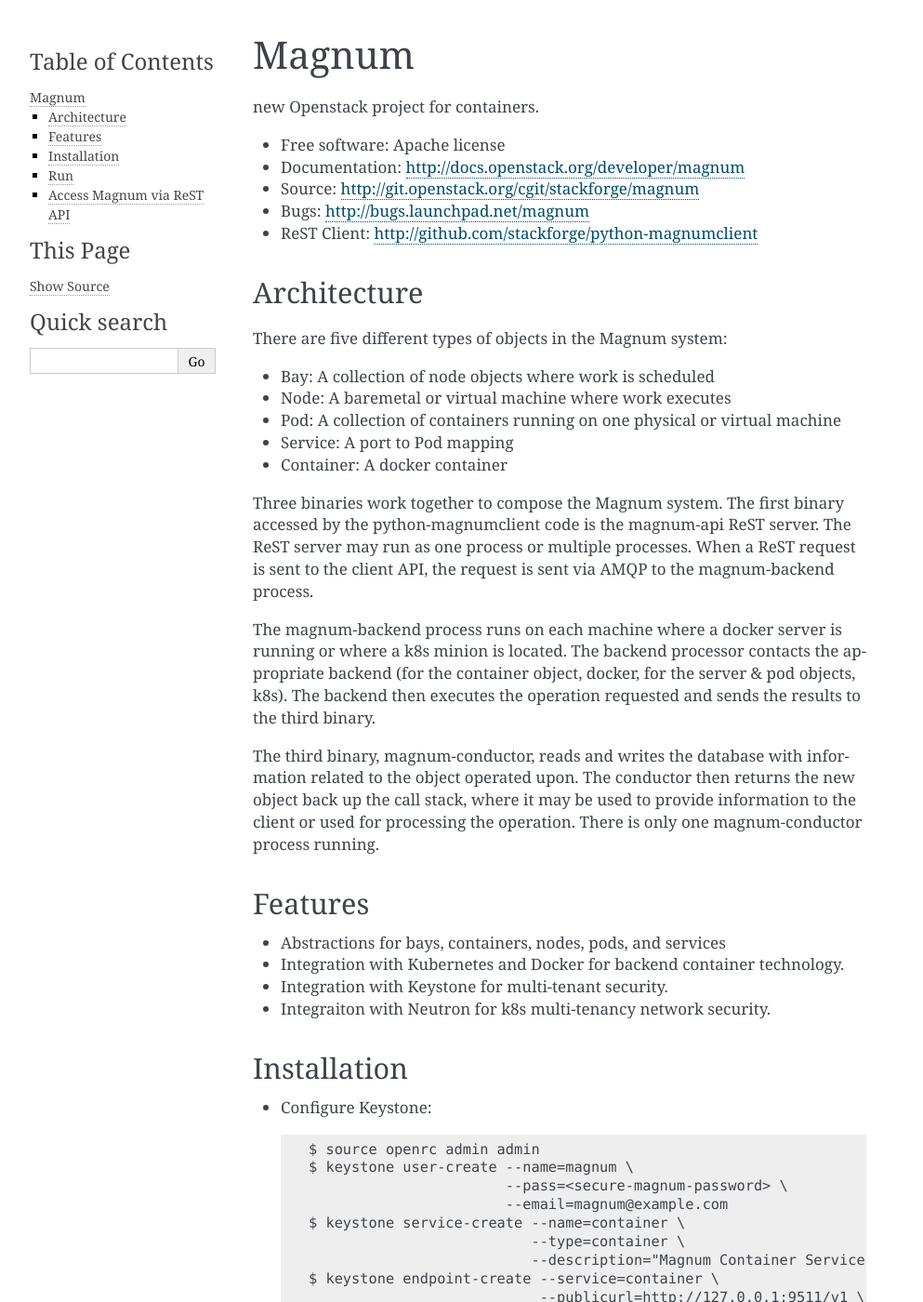
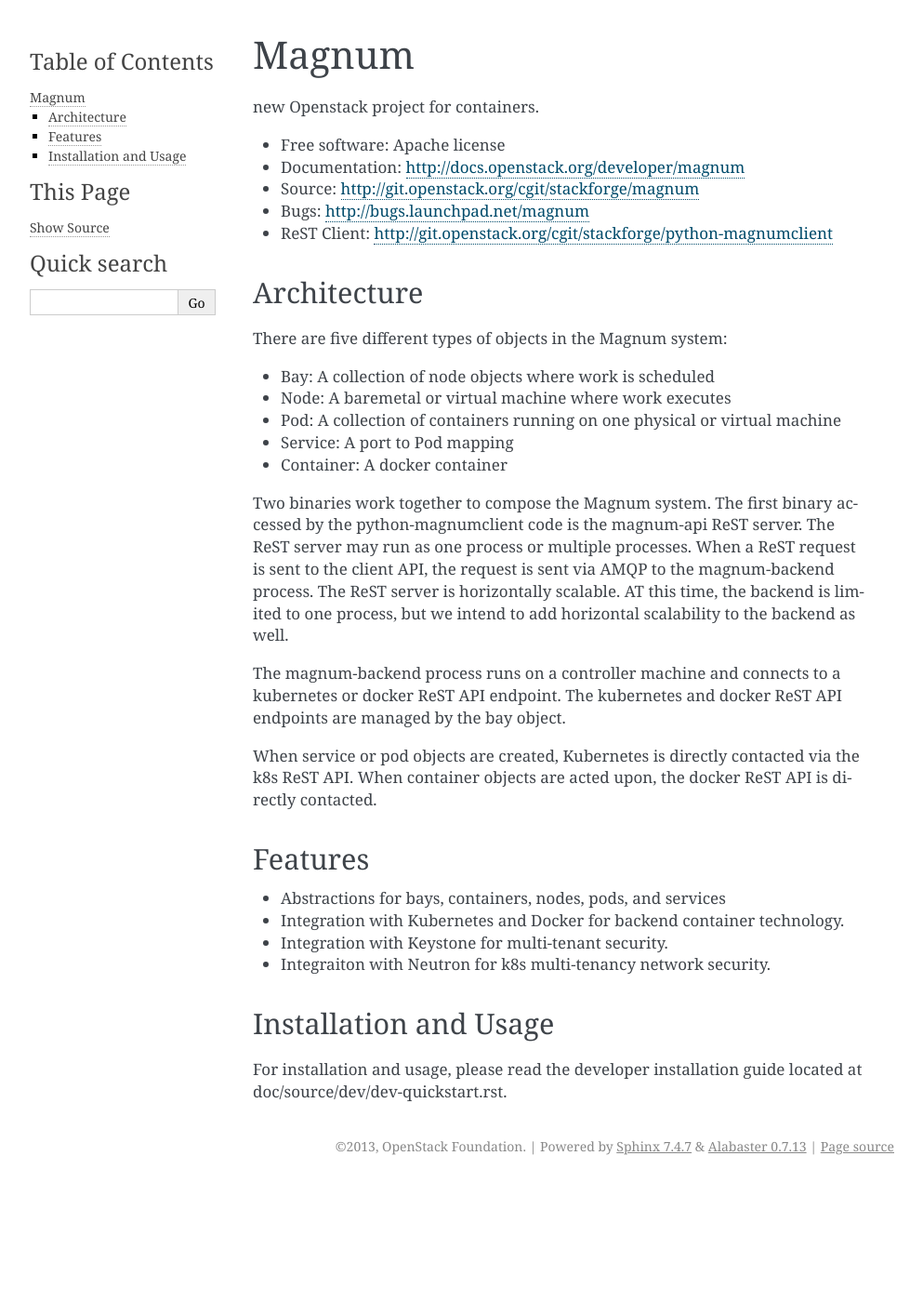
Before and after one commit to openstack/magnum, a Sphinx documentation site: the page built from doc/source/readme.rst, in a window 1280 px wide and 1400 px high. Shown: the whole window at 93% size, without its empty margins (148-1141 px from the left). Built offline with Sphinx 7.4.7, drawn with Linux system fonts in a browser that asks for light colours; pages that are not in the unit, such as notebooks, are missing from menus; some of the changed text lies outside the part shown.

Commit message:
Add documentation for a developer quickstart guide
Change-Id: Idda4b0a39076e5f473cbb4182cdcba202267ab69

```diff
--- a/README.rst
+++ b/README.rst
@@ -8,7 +8,7 @@
 * Documentation: http://docs.openstack.org/developer/magnum
 * Source: http://git.openstack.org/cgit/stackforge/magnum
 * Bugs: http://bugs.launchpad.net/magnum
-* ReST Client: http://github.com/stackforge/python-magnumclient
+* ReST Client: http://git.openstack.org/cgit/stackforge/python-magnumclient
 
 Architecture
 ------------
@@ -21,23 +21,21 @@
 * Service: A port to Pod mapping
 * Container: A docker container
 
-Three binaries work together to compose the Magnum system.  The first binary
+Two binaries work together to compose the Magnum system.  The first binary
 accessed by the python-magnumclient code is the magnum-api ReST server.  The
 ReST server may run as one process or multiple processes.  When a ReST request
 is sent to the client API, the request is sent via AMQP to the magnum-backend
-process.
+process.  The ReST server is horizontally scalable.  AT this time, the backend
+is limited to one process, but we intend to add horizontal scalability to the
+backend as well.
 
-The magnum-backend process runs on each machine where a docker server is
-running or where a k8s minion is located.  The backend processor contacts the
-appropriate backend (for the container object, docker, for the server & pod
-objects, k8s).  The backend then executes the operation requested and sends the
-results to the third binary.
+The magnum-backend process runs on a controller machine and connects to a
+kubernetes or docker ReST API endpoint.  The kubernetes and docker ReST API
+endpoints are managed by the bay object.
 
-The third binary, magnum-conductor, reads and writes the database with
-information related to the object operated upon.  The conductor then returns
-the new object back up the call stack, where it may be used to provide
-information to the client or used for processing the operation.  There is only
-one magnum-conductor process running.
+When service or pod objects are created, Kubernetes is directly contacted via
+the k8s ReST API.  When container objects are acted upon, the docker ReST API
+is directly contacted.
 
 Features
 --------
@@ -46,80 +44,7 @@
 * Integration with Keystone for multi-tenant security.
 * Integraiton with Neutron for k8s multi-tenancy network security.
 
-Installation
-------------
-* Configure Keystone::
-
-    $ source openrc admin admin
-    $ keystone user-create --name=magnum \
-                           --pass=<secure-magnum-password> \
-                           --email=magnum@example.com
-    $ keystone service-create --name=container \
-                              --type=container \
-                              --description="Magnum Container Service"
-    $ keystone endpoint-create --service=container \
-                               --publicurl=http://127.0.0.1:9511/v1 \
-                               --internalurl=http://127.0.0.1:9511/v1 \
-                               --adminurl=http://127.0.0.1:9511/v1
-
-* Install Magnum::
-
-    $ git clone http://github.com/stackforge/magnum
-    $ cd magnum
-    $ sudo python ./setup.py install
-    $ cd ..
-
-* Install Magnum's Python Client::
-
-    $ git clone http://github.com/stackforge/python-magnumclient
-    $ cd python-magnumclient
-    $ sudo python ./setup.py install
-    $ cd ..
-
-Run
----
-* Start magnum-api::
-
-    $ magnum-api &
-
-* Start magnum-conductor::
-
-    $ magnum-conductor &
-
-* Start magnum-backend (should be started where a docker server or kubernetes api server is running)::
-
-    $ magnum-backend &
-
-Access Magnum via ReST API
---------------------------
-
-* Note the magnum ReST API is not yet plumbed *
-
-* select a subcommand::
-    bay-create
-    bay-delete
-    bay-list
-    bay-show
-    container-create
-    container-delete
-    container-execute
-    container-list
-    container-logs
-    container-pause
-    container-reboot
-    container-show
-    container-start
-    container-stop
-    container-unpause
-    pod-create
-    pod-delete
-    pod-list
-    pod-show
-    service-create
-    service-delete
-    service-list
-    service-show
-
-* Run the operation::
-
-    $ magnum bay-list
+Installation and Usage
+----------------------
+For installation and usage, please read the developer installation guide
+located at doc/source/dev/dev-quickstart.rst.
--- a/doc/source/index.rst
+++ b/doc/source/index.rst
@@ -3,7 +3,7 @@
    You can adapt this file completely to your liking, but it should at least
    contain the root `toctree` directive.
 
-Welcome to magnum's documentation!
+Welcome to Magnum's documentation!
 ========================================================
 
 Contents:
@@ -12,6 +12,7 @@
    :maxdepth: 2
 
    readme
+   quickstart
    installation
    usage
    contributing
```
Also changed, not shown: doc/source/dev/dev-quickstart.rst (added, +253 -0 lines).
